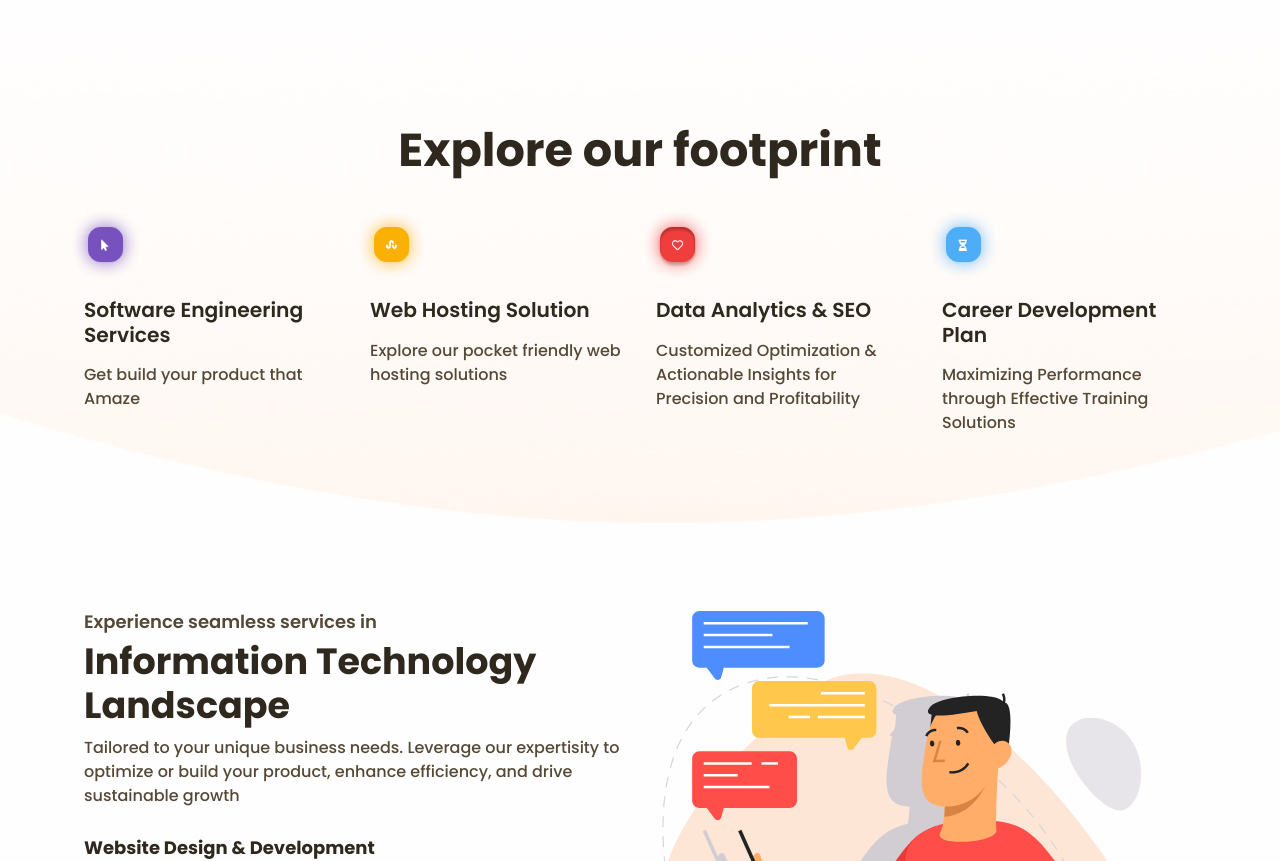
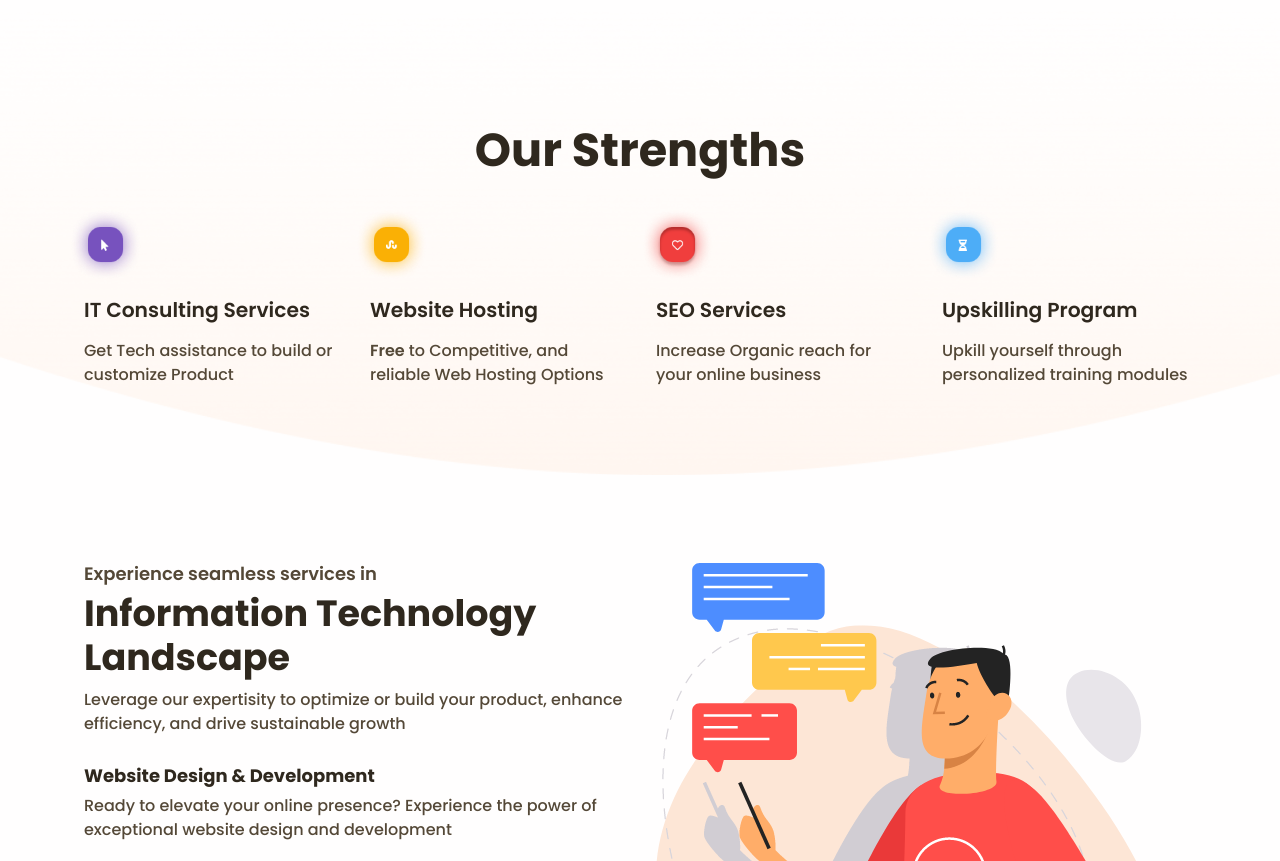
Before and after one commit to hey-danish/bidberg, a plain HTML site: page index.html in a window 1280 px wide. Shown: the part 780-1641 px from the top of the page. Drawn offline with Linux system fonts and the light colour scheme; a web font is replaced by a local one.

Commit message:
Content Modification

```diff
--- a/index.html
+++ b/index.html
@@ -50,7 +50,7 @@
                     <button class="navbar-toggler" type="button" data-bs-toggle="collapse" data-bs-target="#navbarSupportedContent" aria-controls="navbarSupportedContent" aria-expanded="false" aria-label="Toggle navigation"><span class="navbar-toggler-icon"> </span></button>
                     <div class="collapse navbar-collapse border-top border-lg-0 mt-4 mt-lg-0" id="navbarSupportedContent">
                         <ul class="navbar-nav ms-auto">
-                            <li class="nav-item"><a class="nav-link" aria-current="page" href="#footprint">Footprint</a></li>
+                            <li class="nav-item"><a class="nav-link" aria-current="page" href="#strengths">Strengths</a></li>
                             <li class="nav-item"><a class="nav-link" aria-current="page" href="#services">Services</a></li>
                             <li class="nav-item"><a class="nav-link" aria-current="page" href="#about_us">About Us</a></li>
                         </ul>
@@ -63,7 +63,7 @@
                     <div class="row align-items-center">
                         <div class="col-md-6 text-md-start text-center py-6">
                             <h1 class="mb-4 fs-9 fw-bold">Create Masterpiece with us</h1>
-                            <p class="mb-6 lead text-secondary">We deliver multi-disciplinary IT Projects with in-built <strong>Gold Standards</strong> and upskill Individuals with the latest in-trend technologies. <br class="d-none d-xl-block" /><br class="d-none d-xl-block" />We mark the successfully implementation of Innovative & Unique Concept <a href="#!" data-bs-toggle="modal" data-bs-target="#popupVideo" class="fw-medium">eAuction As a Service</a> in the Indian market for the first time.</p>
+                            <p class="mb-6 lead text-secondary">We deliver multi-disciplinary IT Projects with in-built <strong>Gold Standards</strong> and upskill Individuals with the latest in-trend technologies <br class="d-none d-xl-block" /><br class="d-none d-xl-block" /><i>We mark the successfully implementation of Innovative & Unique Concept <a href="#!" data-bs-toggle="modal" data-bs-target="#popupVideo" class="fw-medium">eAuction As a Service</a> in the Indian market for the first time</i></p>
                             <div class="text-center text-md-start"><a class="btn btn-danger me-3 btn-lg" href="#about_us" role="button">Know More</a></div>
                         </div>
                         <div class="col-md-6 text-end"><img class="pt-7 pt-md-0 img-fluid" src="assets/img/hero/hero-img.png" alt="" /></div>
@@ -72,32 +72,32 @@
             </section>
             <!-- ============================================-->
             <!-- <section> begin ============================-->
-            <section class="pt-5 pt-md-9 mb-6" id="footprint">
+            <section class="pt-5 pt-md-9 mb-6" id="strengths">
                 <div class="bg-holder z-index--1 bottom-0 d-none d-lg-block" style="background-image:url(assets/img/category/shape.png);opacity:.5;">
                 </div>
                 <!--/.bg-holder-->
                 <div class="container">
-                    <h1 class="fs-9 fw-bold mb-4 text-center">Explore our footprint</h1>
+                    <h1 class="fs-9 fw-bold mb-4 text-center">Our Strengths</h1>
                     <div class="row">
                         <div class="col-lg-3 col-sm-6 mb-2">
                             <img class="mb-3 ms-n3" src="assets/img/category/icon1.png" width="75" alt="Feature" />
-                            <h4 class="mb-3">Software Engineering Services</h4>
-                            <p class="mb-0 fw-medium text-secondary">Get build your product that Amaze</p>
+                            <h4 class="mb-3">IT Consulting Services</h4>
+                            <p class="mb-0 fw-medium text-secondary">Get Tech assistance to build or customize Product</p>
                         </div>
                         <div class="col-lg-3 col-sm-6 mb-2">
                             <img class="mb-3 ms-n3" src="assets/img/category/icon2.png" width="75" alt="Feature" />
-                            <h4 class="mb-3">Web Hosting Solution</h4>
-                            <p class="mb-0 fw-medium text-secondary">Explore our pocket friendly web hosting solutions</p>
+                            <h4 class="mb-3">Website Hosting</h4>
+                            <p class="mb-0 fw-medium text-secondary"><strong>Free</strong> to Competitive, and reliable Web Hosting Options</p>
                         </div>
                         <div class="col-lg-3 col-sm-6 mb-2">
                             <img class="mb-3 ms-n3" src="assets/img/category/icon3.png" width="75" alt="Feature" />
-                            <h4 class="mb-3">Data Analytics & SEO</h4>
-                            <p class="mb-0 fw-medium text-secondary">Customized Optimization & Actionable Insights for Precision and Profitability</p>
+                            <h4 class="mb-3">SEO Services</h4>
+                            <p class="mb-0 fw-medium text-secondary">Increase Organic reach for your online business</p>
                         </div>
                         <div class="col-lg-3 col-sm-6 mb-2">
                             <img class="mb-3 ms-n3" src="assets/img/category/icon4.png" width="75" alt="Feature" />
-                            <h4 class="mb-3">Career Development Plan</h4>
-                            <p class="mb-0 fw-medium text-secondary">Maximizing Performance through Effective Training Solutions</p>
+                            <h4 class="mb-3">Upskilling Program</h4>
+                            <p class="mb-0 fw-medium text-secondary">Upkill yourself through personalized training modules</p>
                         </div>
                     </div>
                 </div>
@@ -114,7 +114,7 @@
                             <h5 class="text-secondary">Experience seamless services in</h5>
                             <h2 class="mb-2 fs-7 fw-bold">Information Technology Landscape</h2>
                             <p class="mb-4 fw-medium text-secondary">
-                                Tailored to your unique business needs. Leverage our expertisity to optimize or build your product, enhance efficiency, and drive sustainable growth<br/>
+				Leverage our expertisity to optimize or build your product, enhance efficiency, and drive sustainable growth<br/
                             </p>
                             <h4 class="fs-1 fw-bold">Website Design & Development</h4>
                             <p class="mb-4 fw-medium text-secondary">Ready to elevate your online presence? Experience the power of exceptional website design and development</p>
@@ -123,7 +123,7 @@
                             <h4 class="fs-1 fw-bold">IT Consultation</h4>
                             <p class="mb-4 fw-medium text-secondary">Utilize our years of experience to solve the challenges you are facing</p>
                             <h4 class="fs-1 fw-bold">Website Hosting</h4>
-                            <p class="mb-4 fw-medium text-secondary">Experience our reliable Web Hosting solution with exceptional uptime, and dedicated support to ensure your online presence is always secure and accessible</p>
+                            <p class="mb-4 fw-medium text-secondary">Experience our reliable Web Hosting options and dedicated support to ensure security & maximum uptime for your online business</p>
                             <h4 class="fs-1 fw-bold">What's my fit?</h4>
                             <p class="mb-4 fw-medium text-secondary">If you are looking for Custom Support then do not hesitate to <a class="text-decoration-none ms-1" href="#contact_us">contact us</a></p>
                         </div>
@@ -142,7 +142,7 @@
                         <div class="col-lg-6"><img class="img-fluid" src="assets/img/manager/manager.png" alt="" /></div>
                         <div class="col-lg-6">
                             <h5 class="text-secondary">Enroll in personified</h5>
-                            <p class="fs-7 fw-bold mb-2">Career Development Plan</p>
+                            <p class="fs-7 fw-bold mb-2">Upskilling Program</p>
                             <p class="mb-4 fw-medium text-secondary">
                                 Maximize your performance through effective Training Solutions.<br />
                                 You'll get to learn Gold Standards along the way
```
